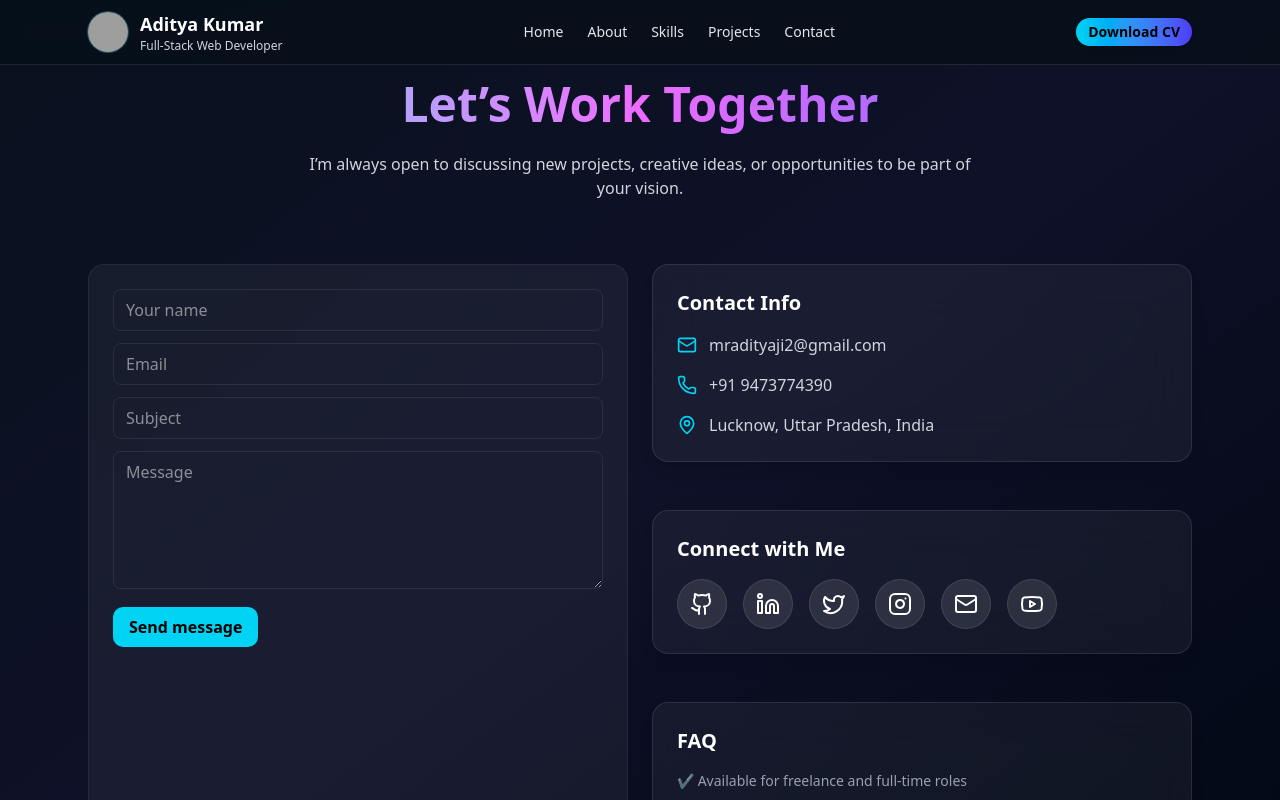
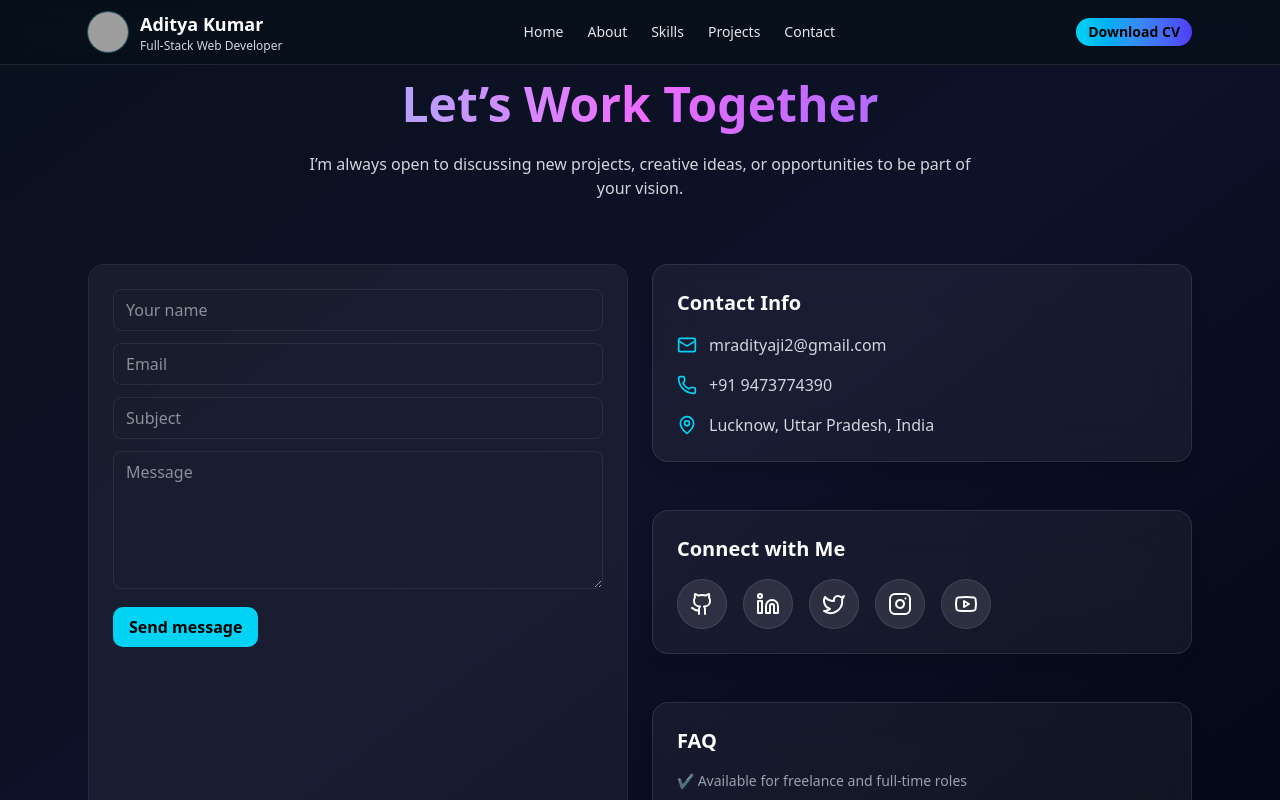
Before and after one commit to ErAditya1/Portfolio-Next, a Next.js app: page /contact in a window 1280 px wide. Shown: the top 800 px of the page. Built offline with nearby package versions, Linux system fonts and the light colour scheme; grey boxes are pictures that could not be loaded.

Commit message:
email icon removed

```diff
--- a/src/app/contact/page.tsx
+++ b/src/app/contact/page.tsx
@@ -130,13 +130,7 @@ export default function ContactPage() {
                   <Instagram className="w-6 h-6 text-white" />
                 </a>
 
-                {/* Email */}
-                <a
-                  href="mailto:mradityaji2@gmail.com"
-                  className="p-3 rounded-full bg-white/10 border border-white/10 hover:bg-red-500/20 transition"
-                >
-                  <Mail className="w-6 h-6 text-white" />
-                </a>
+
                 {/* Youtube */}
                  <a
                   href="https://youtube.com/channel/UC9DF4j1XiimKQiP0Vj--oxg"
```
